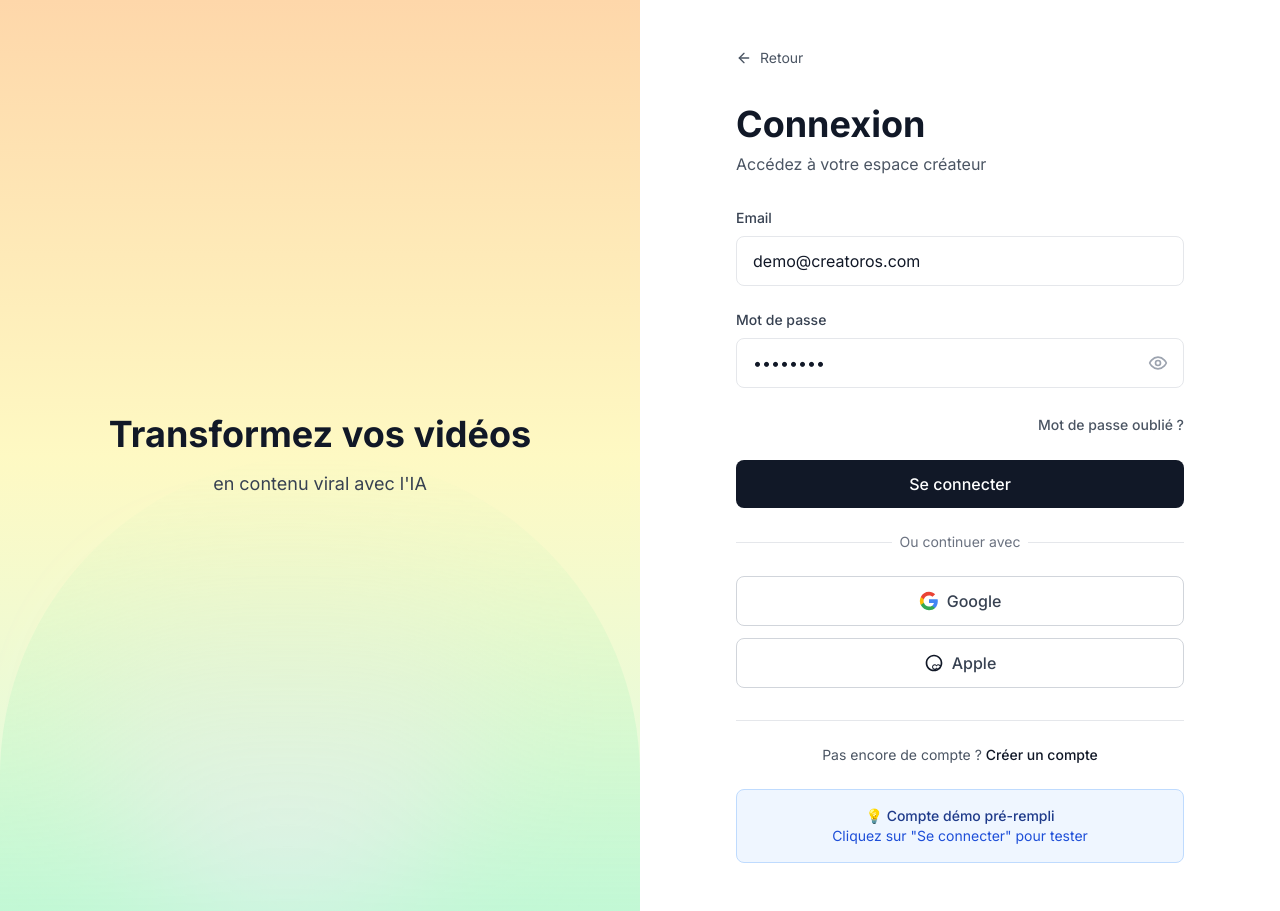
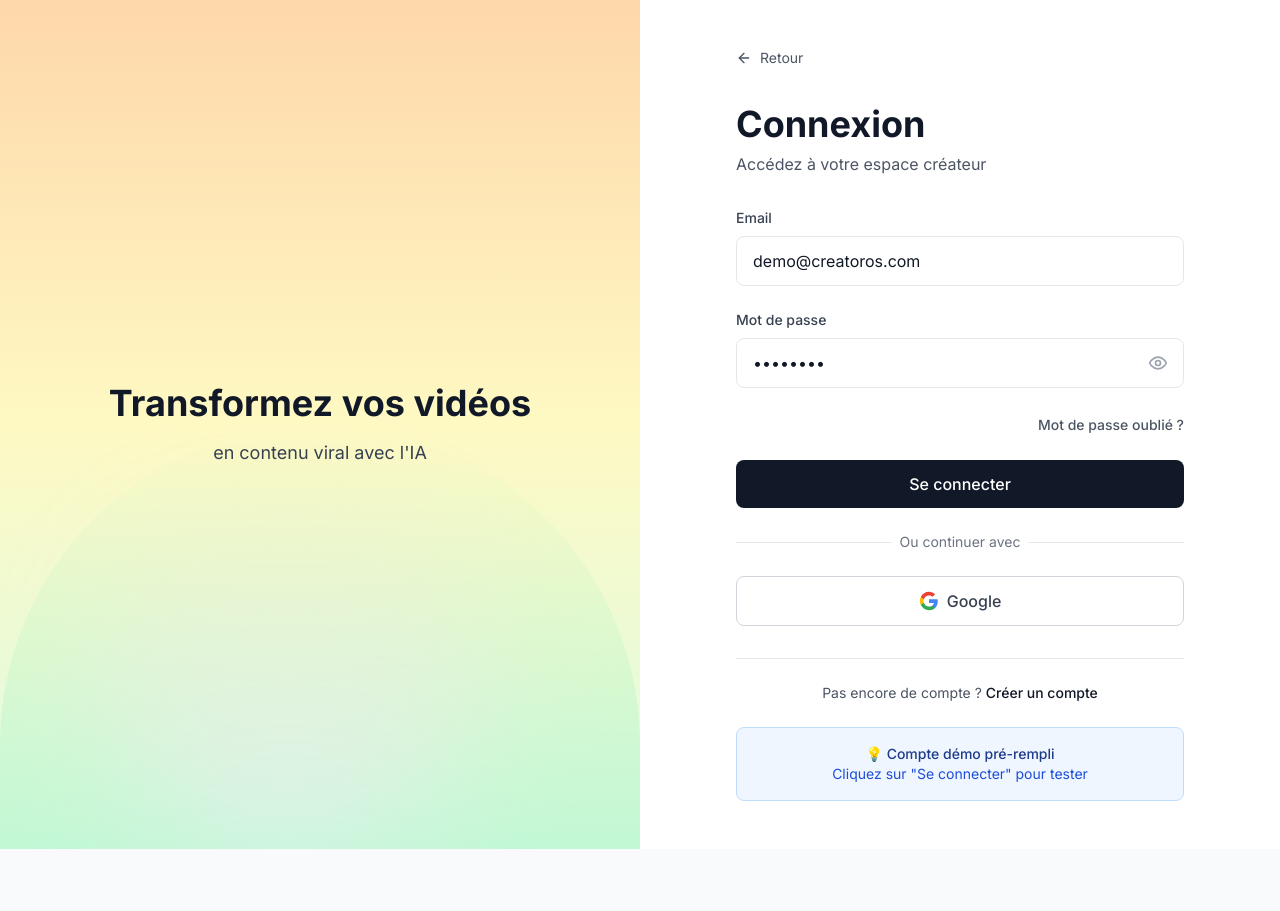
Before and after one commit to skrt67/creatoros, a Next.js app in the folder frontend/: page /login in a window 1280 px wide. After the commit the page ends 849 px from the top, so only its background shows below. Built offline with nearby package versions, Linux system fonts and the light colour scheme.

Commit message:
Fix Google OAuth configuration and remove Apple button

```diff
--- a/frontend/app/api/auth/[...nextauth]/route.ts
+++ b/frontend/app/api/auth/[...nextauth]/route.ts
@@ -6,7 +6,8 @@ const handler = NextAuth({
   providers: [
     GoogleProvider({
       clientId: process.env.NEXT_PUBLIC_GOOGLE_CLIENT_ID || '',
-      clientSecret: process.env.GOOGLE_CLIENT_SECRET || '',
+      clientSecret: process.env.NEXTAUTH_GOOGLE_SECRET || '',
+      allowDangerousEmailAccountLinking: true,
     }),
     CredentialsProvider({
       name: 'Credentials',
--- a/frontend/app/login/page.tsx
+++ b/frontend/app/login/page.tsx
@@ -205,15 +205,6 @@ export default function LoginPage() {
               <span>Google</span>
             </button>
 
-            <button
-              type="button"
-              className="w-full px-6 py-3 border border-gray-300 hover:border-gray-400 bg-white hover:bg-gray-50 text-gray-700 font-medium rounded-lg transition-colors flex items-center justify-center gap-2"
-            >
-              <svg className="h-5 w-5 fill-gray-900" viewBox="0 0 24 24">
-                <path d="M17.05 13.5c-.91 0-1.64.46-2.05 1.14h-.02c-.3-.67-1.04-1.14-2.05-1.14-1.81 0-3.24 1.43-3.24 3.24s1.43 3.24 3.24 3.24c1.01 0 1.75-.47 2.05-1.14h.02c.41.68 1.14 1.14 2.05 1.14 1.81 0 3.24-1.43 3.24-3.24s-1.43-3.24-3.24-3.24zm0 5.28c-1.12 0-2.04-.92-2.04-2.04s.92-2.04 2.04-2.04 2.04.92 2.04 2.04-.92 2.04-2.04 2.04zm-4.1 0c-1.12 0-2.04-.92-2.04-2.04s.92-2.04 2.04-2.04 2.04.92 2.04 2.04-.92 2.04-2.04 2.04zM12 2C6.48 2 2 6.48 2 12s4.48 10 10 10 10-4.48 10-10S17.52 2 12 2zm0 18c-4.42 0-8-3.58-8-8s3.58-8 8-8 8 3.58 8 8-3.58 8-8 8z"/>
-              </svg>
-              <span>Apple</span>
-            </button>
           </div>
 
           {/* Sign Up Link */}
--- a/frontend/app/register/page.tsx
+++ b/frontend/app/register/page.tsx
@@ -246,15 +246,6 @@ export default function RegisterPage() {
               <span>Google</span>
             </button>
 
-            <button
-              type="button"
-              className="w-full px-6 py-3 border border-gray-300 hover:border-gray-400 bg-white hover:bg-gray-50 text-gray-700 font-medium rounded-lg transition-colors flex items-center justify-center gap-2"
-            >
-              <svg className="h-5 w-5 fill-gray-900" viewBox="0 0 24 24">
-                <path d="M17.05 13.5c-.91 0-1.64.46-2.05 1.14h-.02c-.3-.67-1.04-1.14-2.05-1.14-1.81 0-3.24 1.43-3.24 3.24s1.43 3.24 3.24 3.24c1.01 0 1.75-.47 2.05-1.14h.02c.41.68 1.14 1.14 2.05 1.14 1.81 0 3.24-1.43 3.24-3.24s-1.43-3.24-3.24-3.24zm0 5.28c-1.12 0-2.04-.92-2.04-2.04s.92-2.04 2.04-2.04 2.04.92 2.04 2.04-.92 2.04-2.04 2.04zm-4.1 0c-1.12 0-2.04-.92-2.04-2.04s.92-2.04 2.04-2.04 2.04.92 2.04 2.04-.92 2.04-2.04 2.04zM12 2C6.48 2 2 6.48 2 12s4.48 10 10 10 10-4.48 10-10S17.52 2 12 2zm0 18c-4.42 0-8-3.58-8-8s3.58-8 8-8 8 3.58 8 8-3.58 8-8 8z"/>
-              </svg>
-              <span>Apple</span>
-            </button>
           </div>
 
           {/* Sign In Link */}
```
